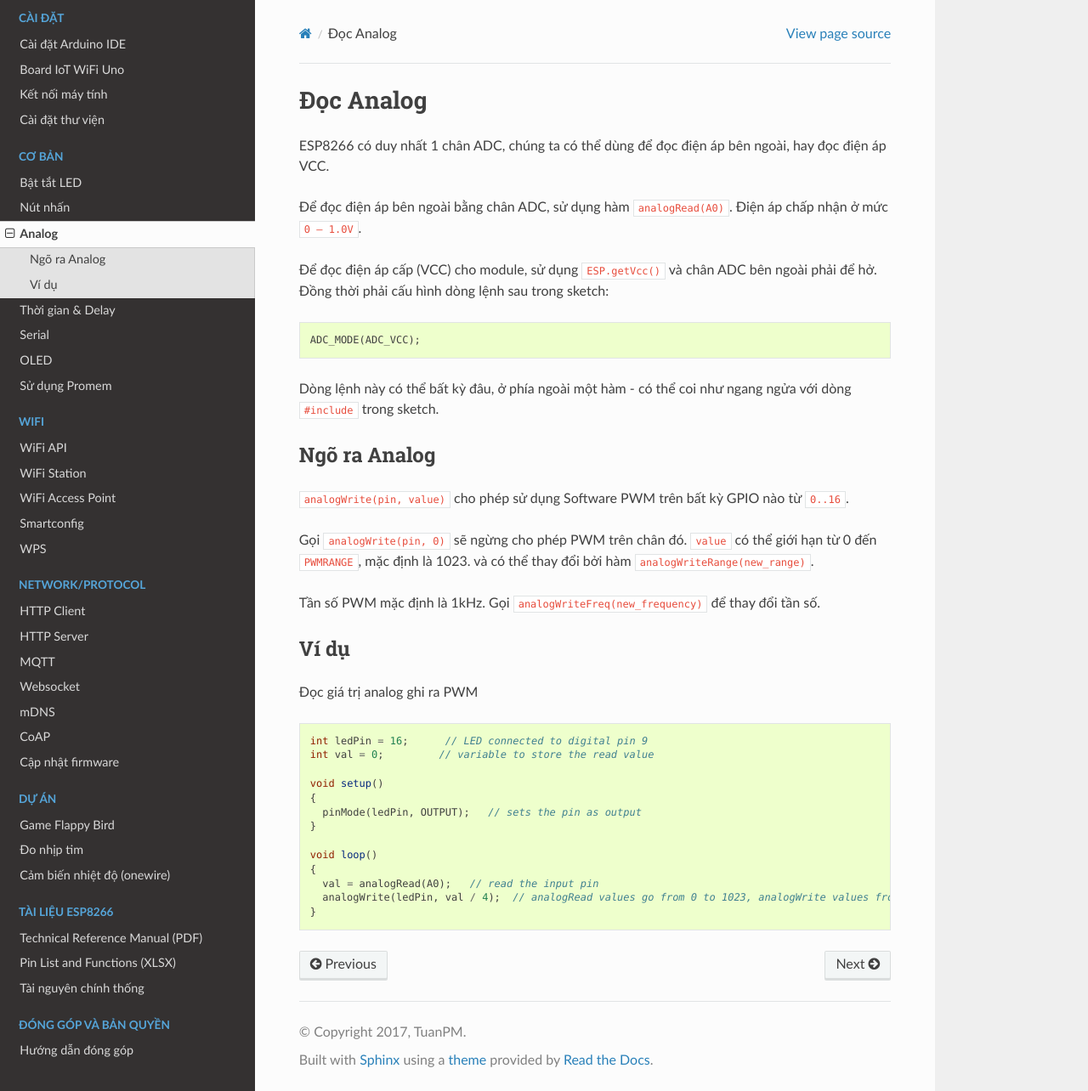
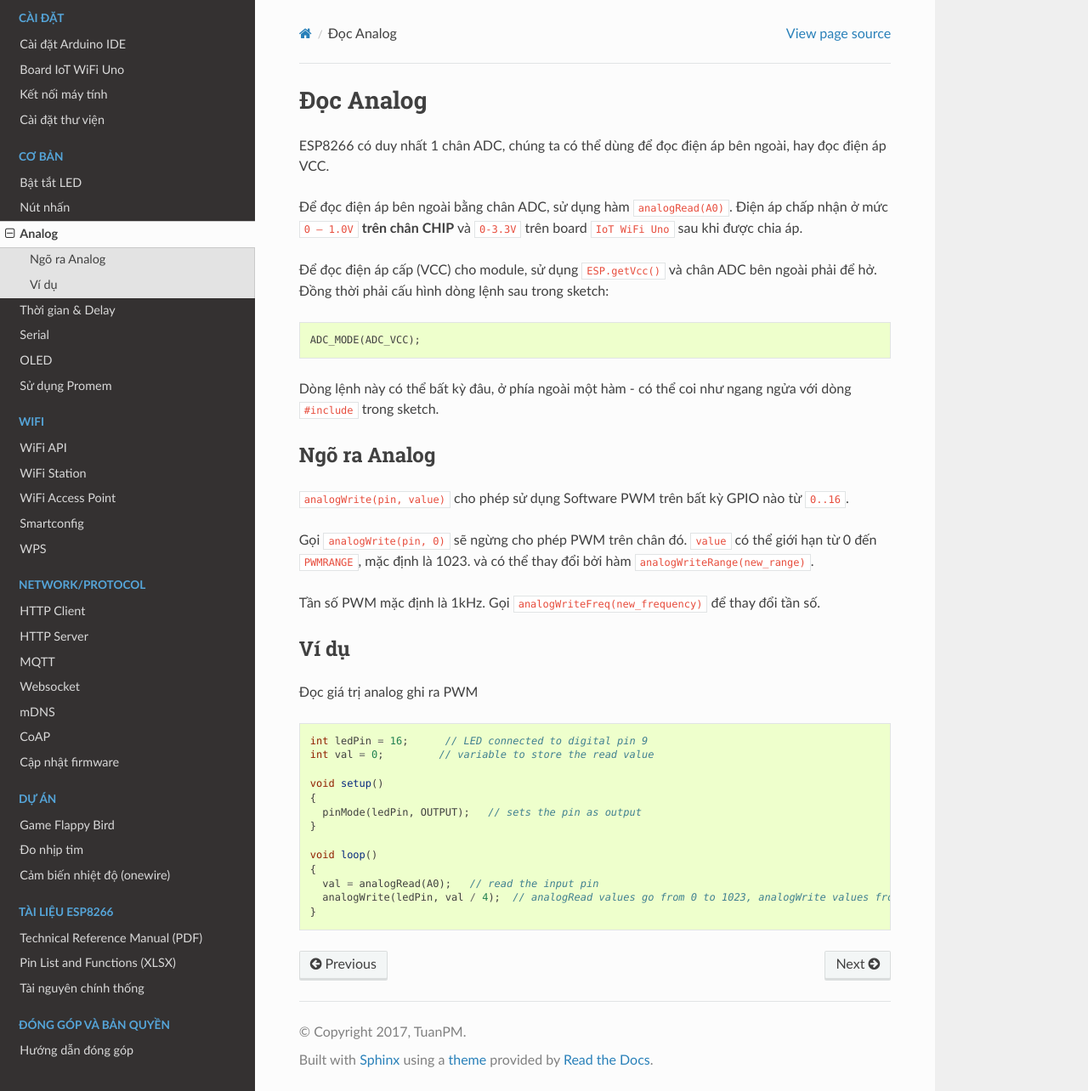
Before and after one commit to esp8266vn/arduino.esp8266.vn, a Sphinx documentation site: the page built from docs/basic/analog.rst, in a window 1280 px wide and 1284 px high. Shown: the whole window at 85% size. Built offline with Sphinx 7.4.7 and the Read the Docs theme 2.0.0, drawn with Linux system fonts in a browser that asks for light colours; part of the change alters nothing that is shown.

```diff
--- a/docs/basic/analog.rst
+++ b/docs/basic/analog.rst
@@ -3,7 +3,7 @@
 
 ESP8266 có duy nhất 1 chân ADC, chúng ta có thể dùng để đọc điện áp bên ngoài, hay đọc điện áp VCC.
 
-Để đọc điện áp bên ngoài bằng chân ADC, sử dụng hàm ``analogRead(A0)``. Điện áp chấp nhận ở mức ``0 — 1.0V``.
+Để đọc điện áp bên ngoài bằng chân ADC, sử dụng hàm ``analogRead(A0)``. Điện áp chấp nhận ở mức ``0 — 1.0V`` **trên chân CHIP** và ``0-3.3V`` trên board ``IoT WiFi Uno`` sau khi được chia áp.
 
 Để đọc điện áp cấp (VCC) cho module, sử dụng ``ESP.getVcc()`` và chân ADC bên ngoài phải để hở. Đồng thời phải cấu hình dòng lệnh sau trong sketch:
 
--- a/docs/conf.py
+++ b/docs/conf.py
@@ -39,8 +39,10 @@ extensions = ['sphinx.ext.autodoc',
     'sphinx.ext.ifconfig',
     'sphinx.ext.viewcode',
     'sphinx.ext.githubpages',
-    'sphinxcontrib.youtube']
+    'sphinxcontrib.youtube',
+    'sphinxcontrib.googleanalytics']
 
+googleanalytics_id = 'UA-60470603-9'
 # Add any paths that contain templates here, relative to this directory.
 templates_path = ['_templates']
 
```
Also changed, not shown: .travis.yml.
